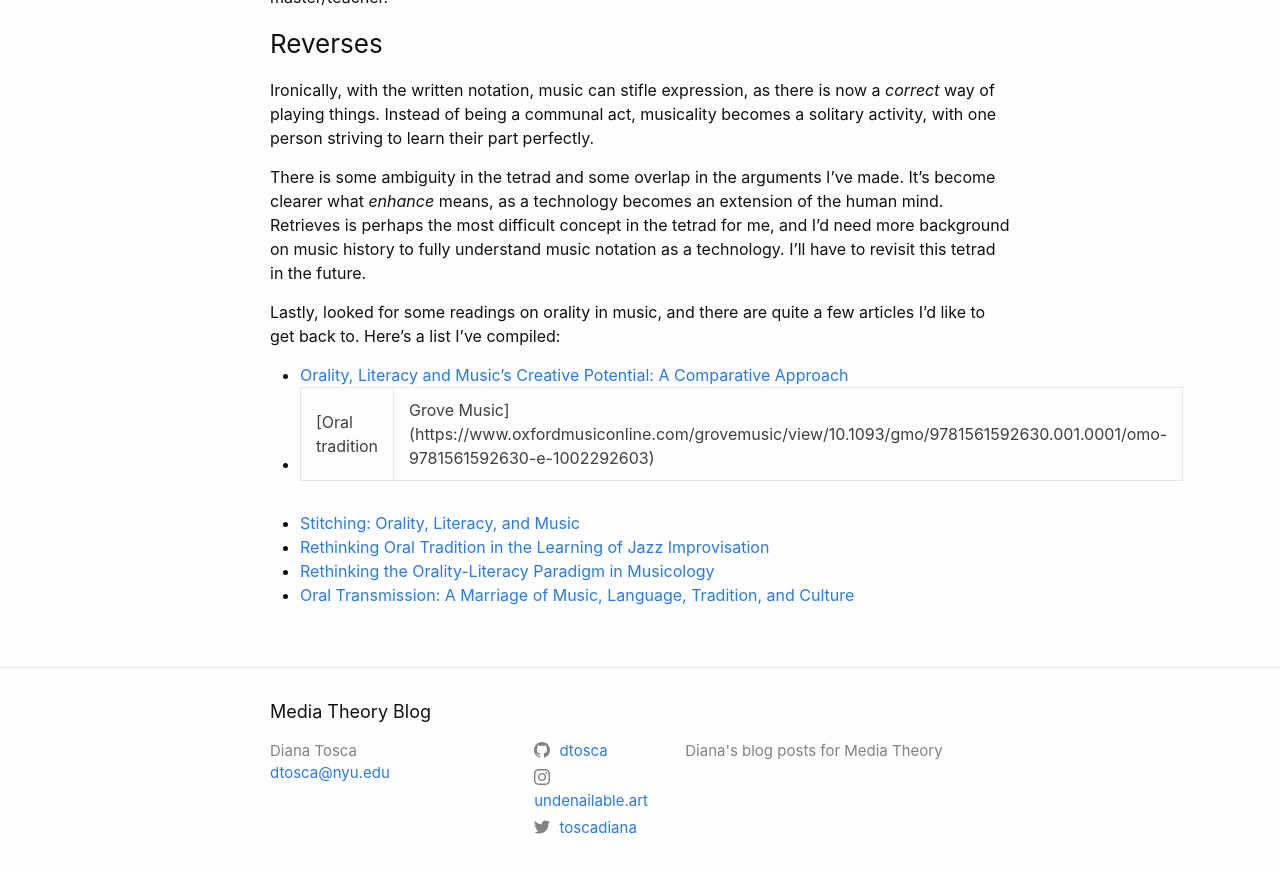
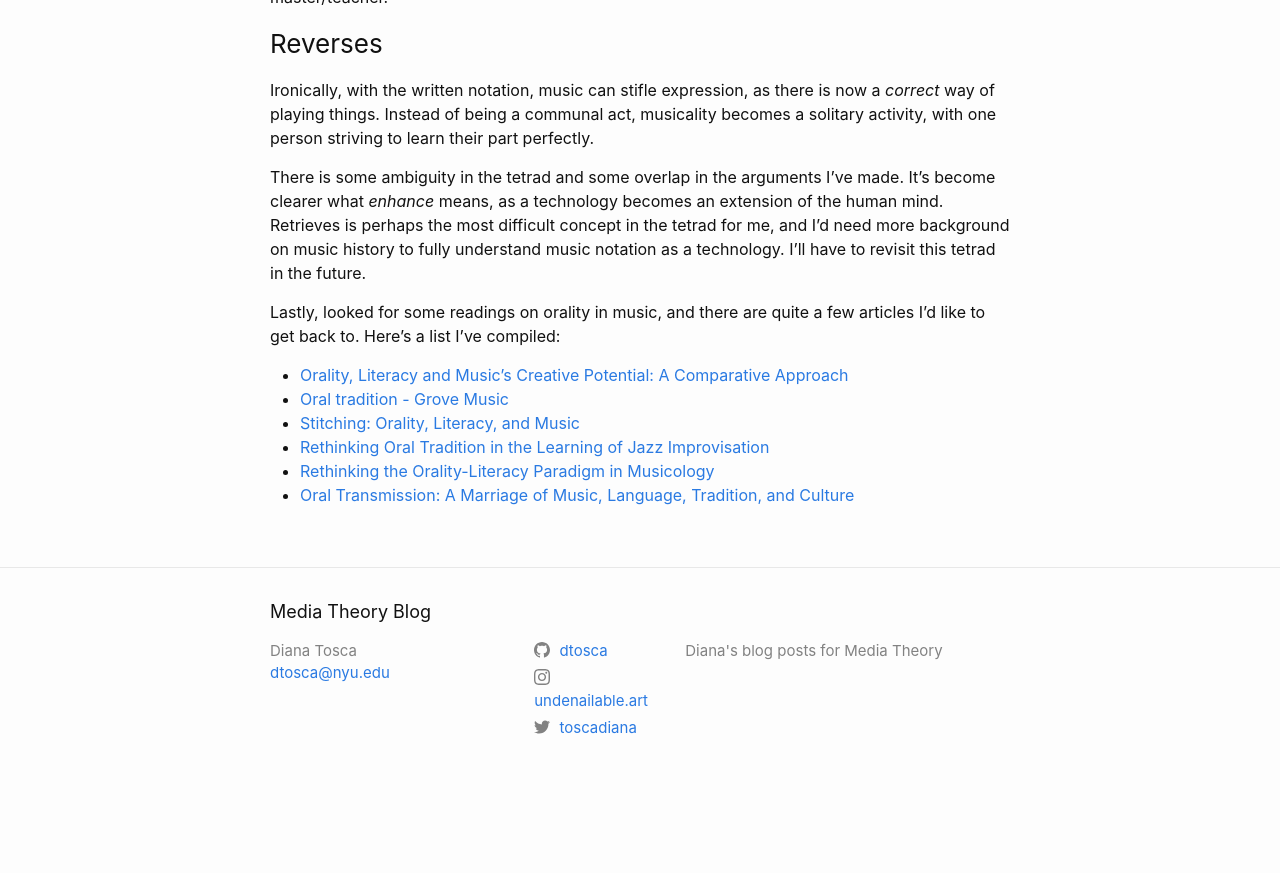
Before and after one commit to dtosca/media-theory, a Jekyll site: the page built from _posts/2022-2-13-reflection-week-3.md, in a window 1280 px wide and 900 px high, scrolled down 2341 px. Shown: the top 873 px of the window. Built offline with Jekyll 4.4.1, drawn with Linux system fonts in a browser that asks for light colours; comment, search, counter and statistics services are not loaded; after the commit the page ends 3141 px from its top, so only the background shows below that.

Commit message:
blog post be better plz

```diff
--- a/_posts/2022-2-13-reflection-week-3.md
+++ b/_posts/2022-2-13-reflection-week-3.md
@@ -20,7 +20,7 @@ Contrasting the practice of jazz with classical music, I want to think more crit
 
 Of course, there are many kinds of musical notation systems, each specific to different time periods and cultures. Different notation systems can denote different aspects of musical expressions - dynamics, pitch, rhythm, tempo, tablature. But what I want to specifically examine is the cultural media effects of putting music down on paper or stone, or any medium; any system that attempts to captures musicality - whether that be describing how to play an instrument for a specific song (like tablature), denoting pitches but not rhythms (like early western music), or graphic scores.
 
-![Projections](/assets/images/FeldmanGraphicScore.jpg)
+![Projections](/../assets/images/FeldmanGraphicScore.jpg)
 [Graphic Score - Morton Feldman’s Projections 1](http://davidhall.io/visualising-music-graphic-scores/)
 
 ### Enhances
@@ -40,7 +40,7 @@ There is some ambiguity in the tetrad and some overlap in the arguments I’ve m
 
 Lastly, looked for some readings on orality in music, and there are quite a few articles I’d like to get back to. Here’s a list I’ve compiled:
 * [Orality, Literacy and Music's Creative Potential: A Comparative Approach](https://www.jstor.org/stable/pdf/40318372.pdf)
-* [Oral tradition | Grove Music](https://www.oxfordmusiconline.com/grovemusic/view/10.1093/gmo/9781561592630.001.0001/omo-9781561592630-e-1002292603)
+* [Oral tradition - Grove Music](https://www.oxfordmusiconline.com/grovemusic/view/10.1093/gmo/9781561592630.001.0001/omo-9781561592630-e-1002292603)
 * [Stitching: Orality, Literacy, and Music](https://libra2.lib.virginia.edu/downloads/d504rk69j?filename=c7a1d2680f9b507dc8014c9209c2526d.pdf)
 * [Rethinking Oral Tradition in the Learning of Jazz Improvisation](https://www.tandfonline.com/doi/full/10.1080/03007760600670372)
 * [Rethinking the Orality-Literacy Paradigm in Musicology](https://www.researchgate.net/publication/236796791_Rethinking_the_Orality-Literacy_Paradigm_in_Musicology)
```
